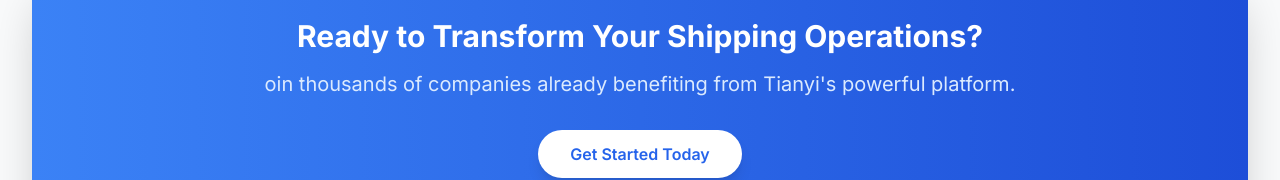
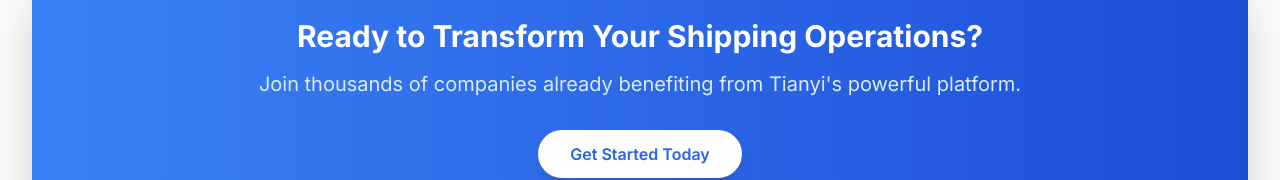
Before and after one commit to WinstonAlfred/Tianyi-User, a Next.js app: page / in a window 1280 px wide. Shown: the part 1318-1498 px from the top of the page. Built offline with nearby package versions, Linux system fonts and the light colour scheme.

Commit message:
modified:   app/page.tsx

```diff
--- a/app/page.tsx
+++ b/app/page.tsx
@@ -99,7 +99,7 @@
             Ready to Transform Your Shipping Operations?
           </h2>
           <p className="text-lg sm:text-xl text-blue-100 mb-6 sm:mb-8">
-          oin thousands of companies already benefiting from Tianyi&apos;s powerful platform.
+          Join thousands of companies already benefiting from Tianyi&apos;s powerful platform.
           </p>
           <Link
             href="/contact"
```
